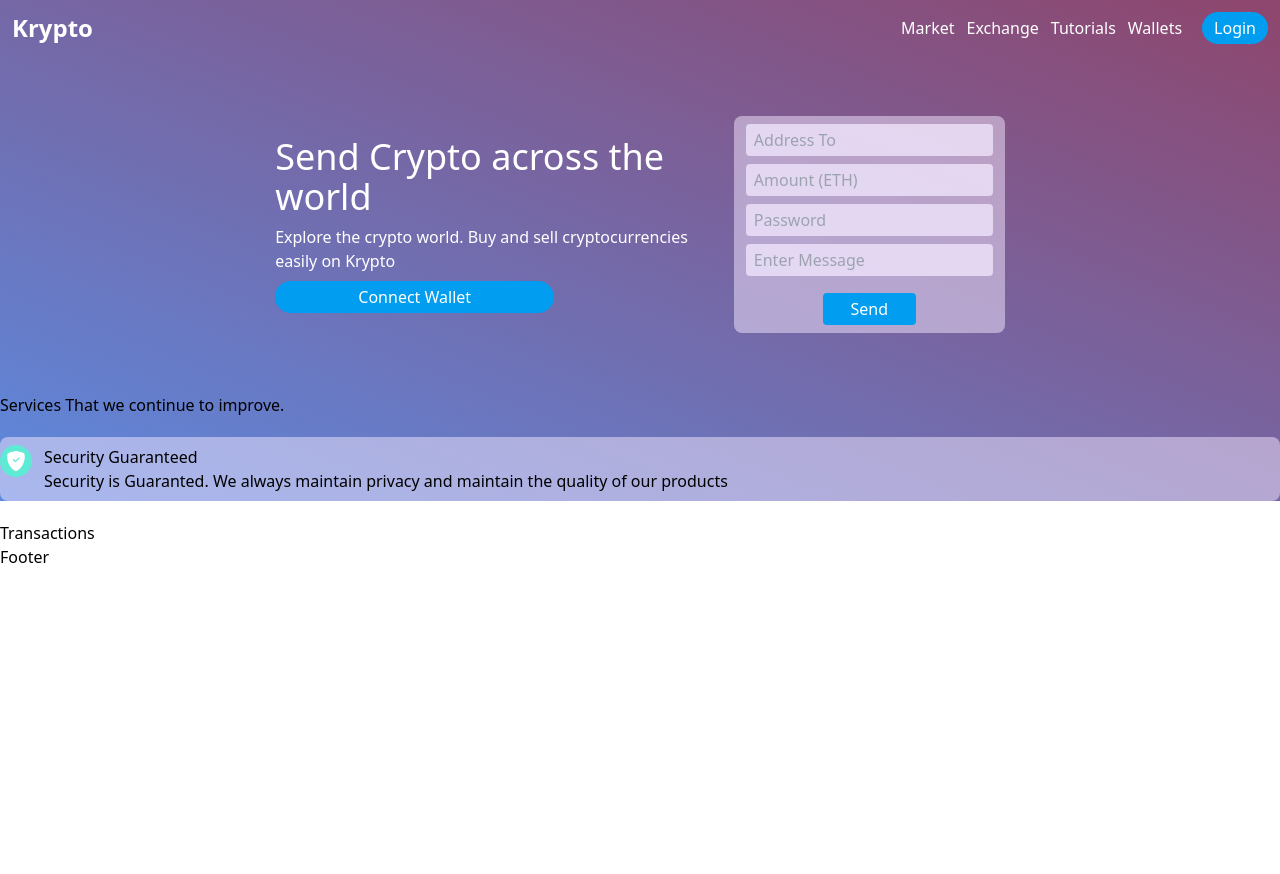
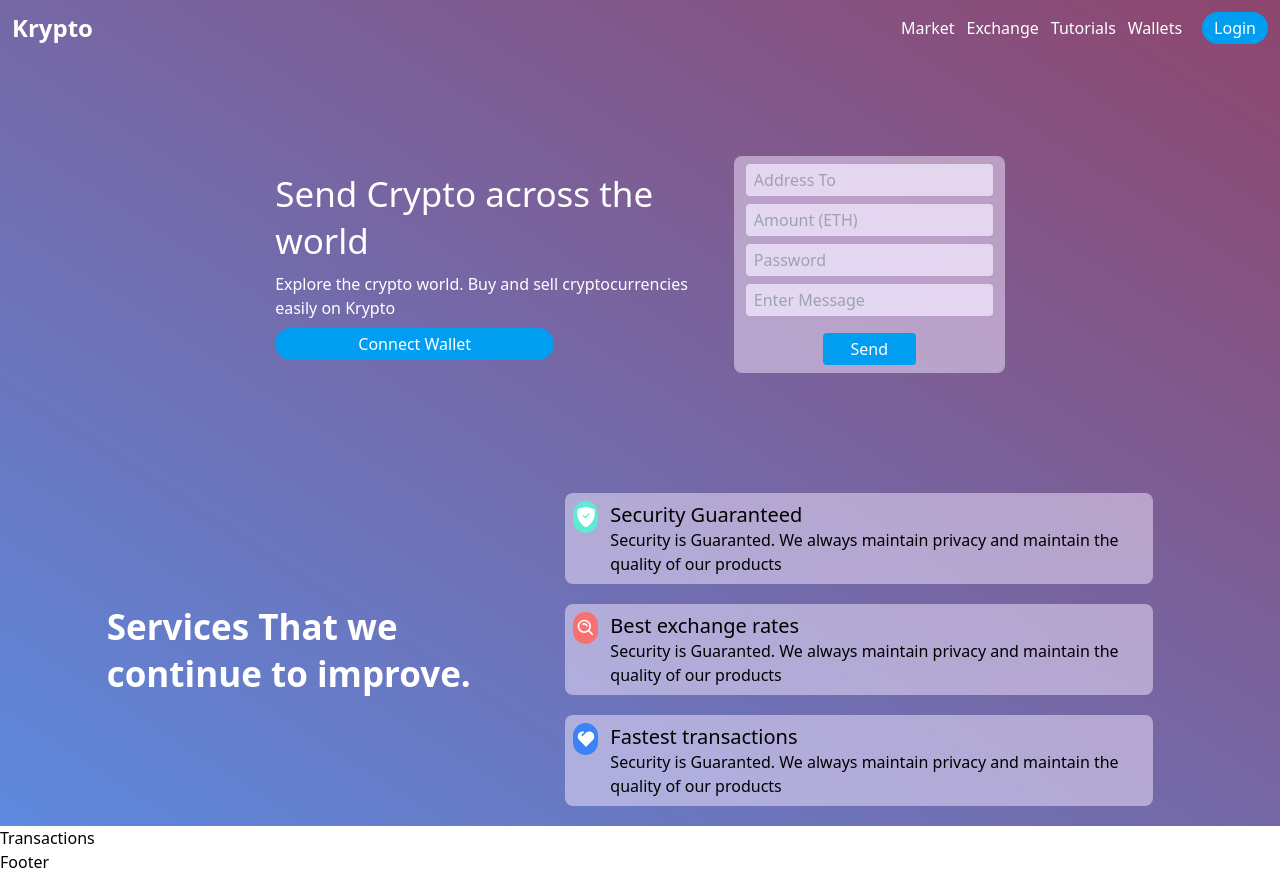
Before and after one commit to omarfarids/web3-client, a React (Create React App) app: page / in a window 1280 px wide. Before the commit the page ends 800 px from the top, so only its background shows below. Built offline with nearby package versions, Linux system fonts and the light colour scheme.

Commit message:
completing Services Component

```diff
--- a/src/components/Navbar.tsx
+++ b/src/components/Navbar.tsx
@@ -18,11 +18,11 @@ function Navbar() {
           <button onClick={()=>setIsTuggle(!isTuggle)} className='text-white mt-2 cursor-pointer sm:hidden'><GiHamburgerMenu /></button>
           <ul className={`${isTuggle?'flex':'hidden'} w-32 flex-col absolute right-1 top-6 rounded justify-between gap-3 bg-purple-100/50 py-2 items-center text-white`}>
           {['Market','Exchange','Tutorials','Wallets'].map((element,index)=>{
-            return <li key={index} className='w-32 cursor-pointer text-center hover:text-black hover:bg-purple-100/75'>{element}</li>
+            return <li key={index} className='w-32 cursor-pointer text-center text-black hover:bg-purple-100/75'>{element}</li>
           })}
         </ul>
         </div>
-        <ul className='sm:flex justify-between gap-3 items-center hidden text-white'>
+        <ul className='sm:flex justify-between gap-3 items-center hidden md:text-white'>
           {['Market','Exchange','Tutorials','Wallets'].map((element,index)=>{
             return <li key={index} className='cursor-pointer'>{element}</li>
           })}
--- a/src/components/Services.tsx
+++ b/src/components/Services.tsx
@@ -12,10 +12,10 @@ type ServicesProps = {
 
 const ProvidedServices = ({title,color,icon}:ServicesProps) => {
   return (
-    <div className='flex flex-row gap-3 bg-purple-100/50 my-5 py-2 rounded-lg'>
+    <div className='flex flex-row gap-3 bg-purple-100/50 my-3 md:m-5 p-2 rounded-lg'>
       <div className={`w-8 h-8 flex justify-center items-center rounded-full ${color}`}>{icon}</div>
       <div>
-        <h2>{title}</h2>
+        <h5>{title}</h5>
         <p>Security is Guaranted. We always maintain privacy and maintain the quality of our products</p>
       </div>
     </div>
@@ -24,13 +24,23 @@ const ProvidedServices = ({title,color,icon}:ServicesProps) => {
 
 const Services = () => {
   return (
-    <div>
-      <h1>Services That we continue to improve.</h1>
-      <div>
+    <div className='flex flex-col justify-center items-center px-3 md:flex-row gap-5'>
+      <h1 className='center text-white md:w-2/6'>Services That we continue to improve.</h1>
+      <div className=' md:w-3/6'>
         <ProvidedServices
           title='Security Guaranteed'
           color='bg-teal-300'
           icon={<BsShieldFillCheck fontSize={20} className='text-white'/>}
+          />
+        <ProvidedServices
+          title='Best exchange rates'
+          color='bg-red-400'
+          icon={<BiSearchAlt fontSize={20} className='text-white'/>}
+          />
+        <ProvidedServices
+          title='Fastest transactions'
+          color='bg-blue-500'
+          icon={<RiHeart2Fill fontSize={20} className='text-white'/>}
           />
       </div>
     </div>
--- a/src/components/Welcome.tsx
+++ b/src/components/Welcome.tsx
@@ -44,10 +44,10 @@ function Welcome() {
 
 
   return (
-    <div className='px-3 py-10 text-white md:flex flex-row items-center justify-center gap-10'>
+    <div className='px-3 py-10 md:my-10 text-white md:flex flex-row items-center justify-center gap-10'>
       <div className='md:w-2/6'>
-        <h1 className='text-4xl font-medium'>Send Crypto across the world</h1>
-        <p className='py-2 antialiased'>Explore the crypto world. Buy and sell cryptocurrencies easily on Krypto</p>
+        <h1 className='font-medium center'>Send Crypto across the world</h1>
+        <p className='py-2 antialiased center'>Explore the crypto world. Buy and sell cryptocurrencies easily on Krypto</p>
         {!currentAccount && <button onClick={connectWallet} className='bg-[#009DF1] w-96 md:w-4/6 px-7 py-1 rounded-full hover:bg-[#46b6f3]'>Connect Wallet</button>}
       </div>
       <div className='bg-purple-100/50 my-5 py-2 rounded-lg'>
--- a/src/components/context.tsx
+++ b/src/components/context.tsx
@@ -35,6 +35,7 @@ const getEthereumContract = () => {
     const provider = new ethers.providers.Web3Provider(ethereum)
     const signer = provider.getSigner();
     const transactionContract = new ethers.Contract(contractAddress, contractABI, signer)
+
 
     return transactionContract;
 }
@@ -111,7 +112,6 @@ const AppProvider = ({children}:any) => {
         }
     }
 
-
     useEffect(()=>{
         checkIfWalletConnected()
     },[])
--- a/src/index.css
+++ b/src/index.css
@@ -11,6 +11,38 @@
     animation: spinner 1.5s linear infinite;
 }
 
+h1{
+    font-size: 35px;
+    font-weight: 600;
+    line-height: normal;
+}
+h2{
+    font-size: 30px;
+    font-weight: 500;
+    line-height: normal;
+}
+h3{
+    font-size: 25px;
+    font-weight: 500;
+    line-height: normal;
+}
+h4{
+    font-size: 23px;
+    font-weight: 500;
+    line-height: normal;
+}
+h5{
+    font-size: 20px;
+    font-weight: 500;
+    line-height: normal;
+}
+
+@media (max-width:767px){
+    .center{
+        text-align: center;
+    }
+}
+
 @keyframes spinner {
     0% {
         transform: rotate(0deg);
```
